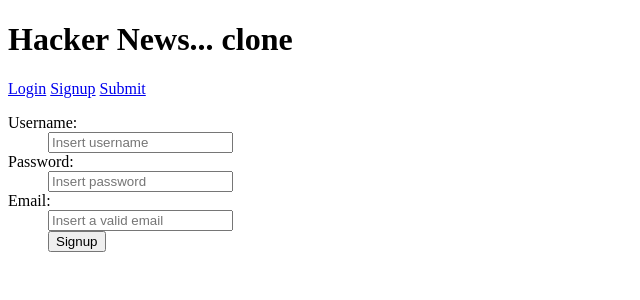
After one commit to felitchia/hacker-news-clone, a Flask app: page /signup in a window 1280 px wide. The commit adds this page. Shown: the top 300 px of the page, without its empty margins (0-640 px from the left). Run offline with Flask 2, Linux system fonts and the light colour scheme; parts of the project's set-up code (start-up, migrations or seed data) failed here and were passed over.

Commit message:
add logout view and fix layout user login check

```diff
--- a/app.py
+++ b/app.py
@@ -1,6 +1,6 @@
 from flask import Flask, request, session, g, redirect, url_for, \
      abort, render_template, flash
-from flask_login import login_user , logout_user , current_user , login_required, LoginManager
+from flask_login import login_user, logout_user, current_user, login_required, LoginManager
 from flask_sqlalchemy import SQLAlchemy
 import os
 import models
@@ -32,12 +32,15 @@
 login_manager.init_app(app)
 login_manager.login_view = 'login'
 
+
 @app.route('/')
 def index():
     articles = db.session.query(models.Article)
     return render_template('index.html', articles=articles)
 
+
 @app.route('/submit', methods=['GET', 'POST'])
+@login_required
 def submit_article():
     if request.method == 'GET':
         return render_template('submit.html')
@@ -48,5 +51,52 @@
     return redirect(url_for('index'))
 
 
+@login_manager.user_loader
+def load_user(username):
+    try:
+        return models.User.query.get(username)
+    except:
+        return None
+
+
+@app.route('/signup', methods=['GET', 'POST'])
+def signup():
+    if request.method == 'GET':
+        return render_template('signup.html')
+    username = request.form['username']
+    password = request.form['password']
+    email = request.form['email']
+    if models.User.query.filter_by(username=username).first() is not None:
+        flash('Username already in use')
+    elif models.User.query.filter_by(email=email).first() is not None:
+        flash('Email already registered. Would you like to recover your password?')
+    else:
+        usr = models.User(username, email, password)
+        db.session.add(usr)
+        db.session.commit()
+        flash('You\'ve been successfully registered')
+    return redirect(url_for('login'))
+
+
+@app.route('/login', methods=['GET', 'POST'])
+def login():
+    if request.method == 'GET':
+        return render_template('login.html')
+    username = request.form['username']
+    password = request.form['password']
+    user = models.User.query.filter_by(username=username, password=password).first()
+    if user is None:
+        flash('Username or Password is invalid', 'error')
+        return redirect(url_for('login'))
+    login_user(user)
+    flash('You\'ve been successfully logged in')
+    return redirect(request.args.get('next') or url_for('index'))
+
+@app.route("/logout")
+@login_required
+def logout():
+    logout_user()
+    return redirect(url_for('index'))
+
 if __name__ == '__main__':
     app.run()
--- a/create_db.py
+++ b/create_db.py
@@ -1,5 +1,5 @@
 from models import db
-from models import Article
+from models import Article, User
 
 # create the database and the db table
 db.create_all()
--- a/templates/index.html
+++ b/templates/index.html
@@ -1,6 +1,5 @@
 {% extends "layout.html" %}
 {% block body %}
-    <a href="{{ url_for('submit_article') }}">Submit</a>
     <ul class=articles>
         {% for article in articles %}
         <li><h2>{{ article.title }}</h2>{{ article.text|safe }}
--- a/templates/layout.html
+++ b/templates/layout.html
@@ -12,9 +12,19 @@
 <div class=page>
   <h1>Hacker News... clone</h1>
 
-  {% for message in get_flashed_messages() %}
-    <div class=flash>{{ message }}</div>
-  {% endfor %}
-  {% block body %}{% endblock %}
+    {% if not current_user.is_authenticated %}
+        <a href="{{ url_for('login') }}">Login</a>
+        <a href="{{ url_for('signup') }}">Signup</a>
+    {% else %}
+        <a href="{{ url_for('logout') }}">Logout</a>
+    {% endif %}
+    <a href="{{ url_for('submit_article') }}">Submit</a>
+
+    {% for message in get_flashed_messages() %}
+        <div class=flash>{{ message }}</div>
+    {% endfor %}
+
+
+    {% block body %}{% endblock %}
 
 </div>
--- /dev/null
+++ b/templates/signup.html
@@ -0,0 +1,17 @@
+{% extends "layout.html" %}
+
+{% block body %}
+
+  <form action="" method=post class="signup">
+      <dl>
+        <dt>Username:
+        <dd><input type="username" id="username" name="username" placeholder="Insert username" value="{{ request.form.username }}" required>
+        <dt>Password:
+          <dd><input type="password" id="password" name="password" placeholder="Insert password" rows=5 cols=40 value="{{ request.form.password }}" required>
+        <dt>Email:
+        <dd><input type="email" id="email" name="email" placeholder="Insert a valid email" value="{{ request.form.email }}" required>
+
+        <dd><input type=submit value=Signup>
+      </dl>
+  </form>
+{% endblock %}
```
Also changed, not shown: templates/login.html (added, +15 -0 lines).
